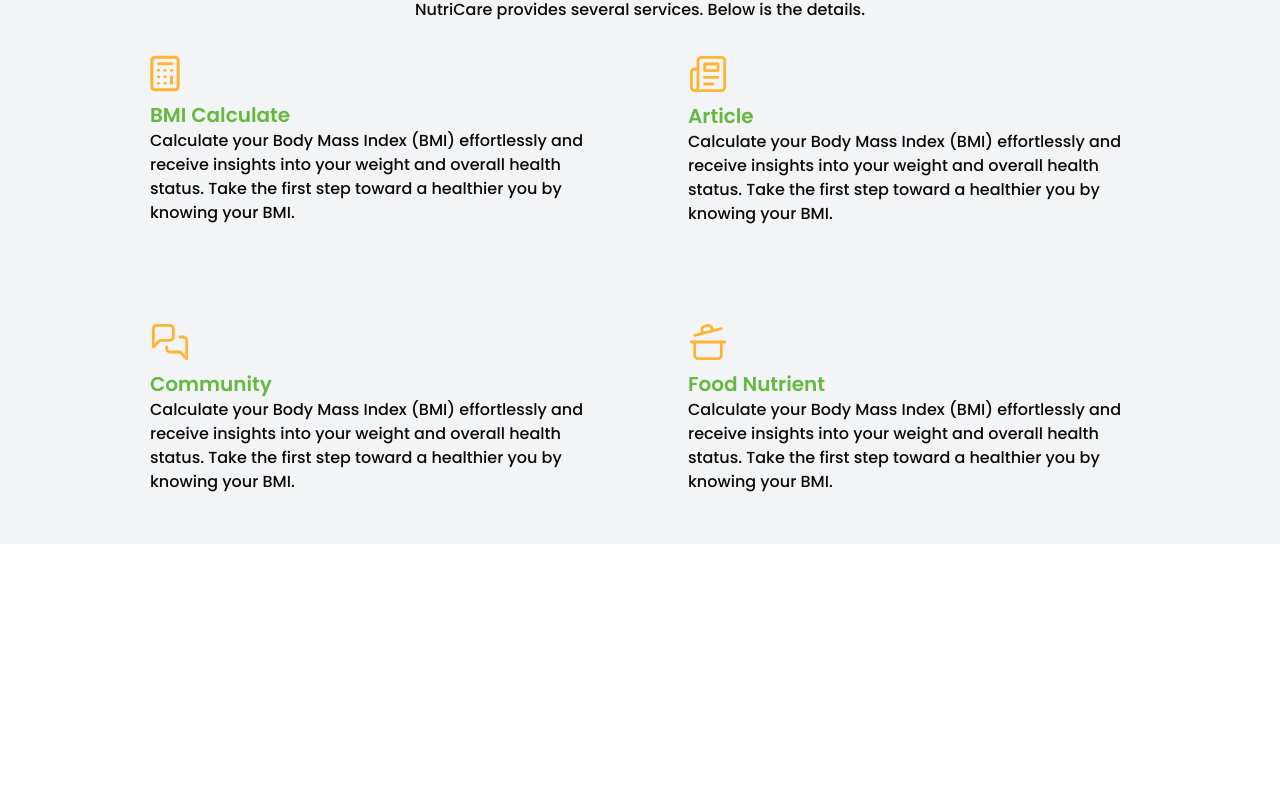
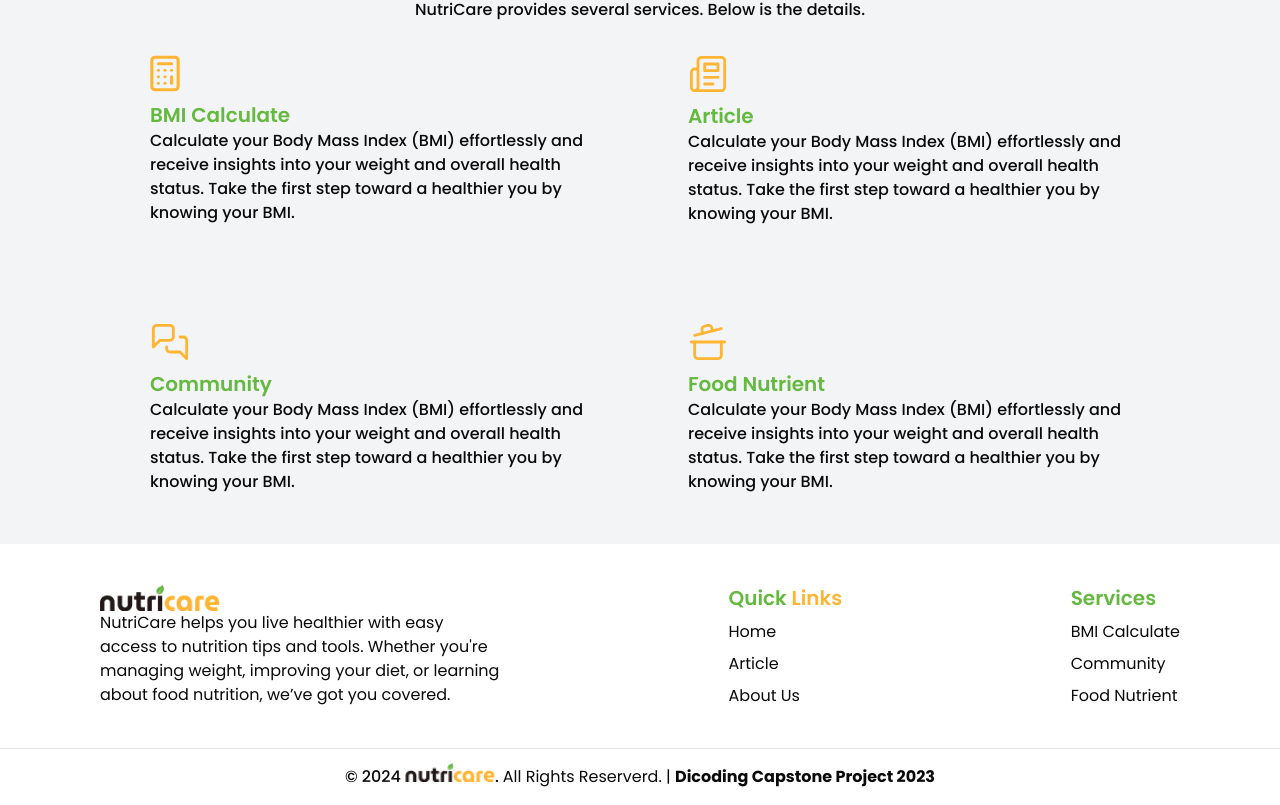
Before and after one commit to bersianturi/nutricare-v2, a Next.js app: page / in a window 1280 px wide. Shown: the part 1025-1830 px from the top of the page. Before the commit the page ends 1569 px from the top, so only its background shows below. Built offline with nearby package versions, Linux system fonts and the light colour scheme.

Commit message:
feat: add footer to layout

```diff
--- a/app/(root)/layout.tsx
+++ b/app/(root)/layout.tsx
@@ -1,8 +1,9 @@
+import Footer from "@/components/footer";
 import Navbar from "@/components/navbar";
 
 export default async function RootLayout({
   children,
-} : {
+}: {
   children: React.ReactNode;
 }) {
   return (
@@ -10,7 +11,8 @@
       <main className="w-full">
         <Navbar />
         {children}
+        <Footer />
       </main>
     </>
-    )
+  );
 }
```
Lines whose indentation alone changed are shown as unchanged.
